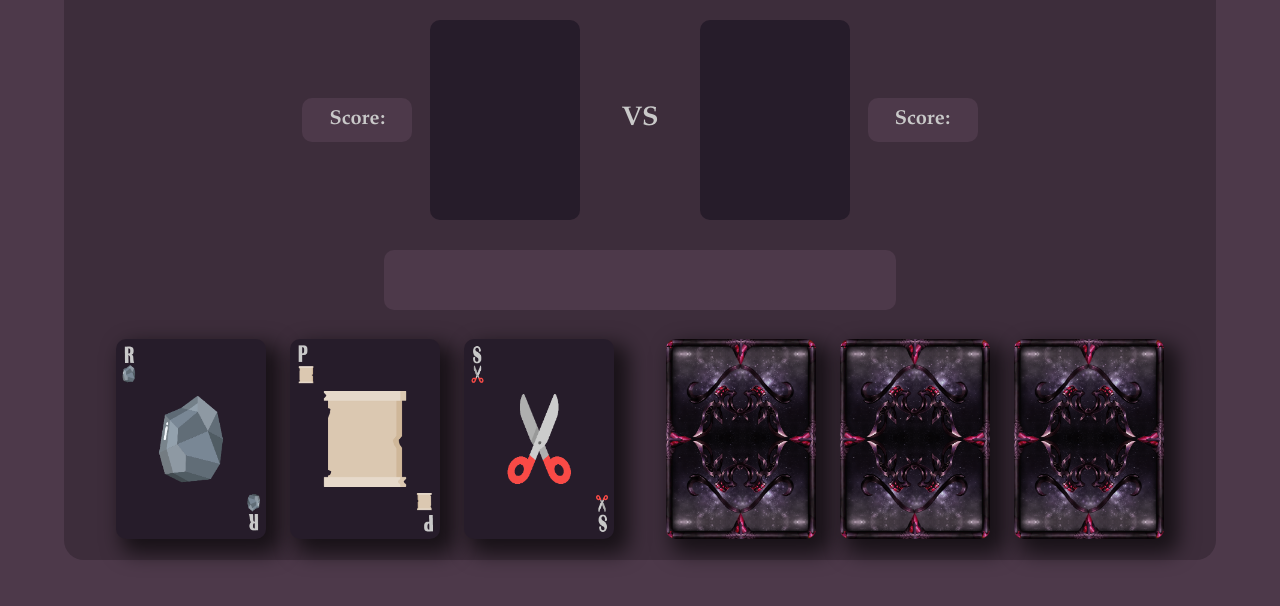
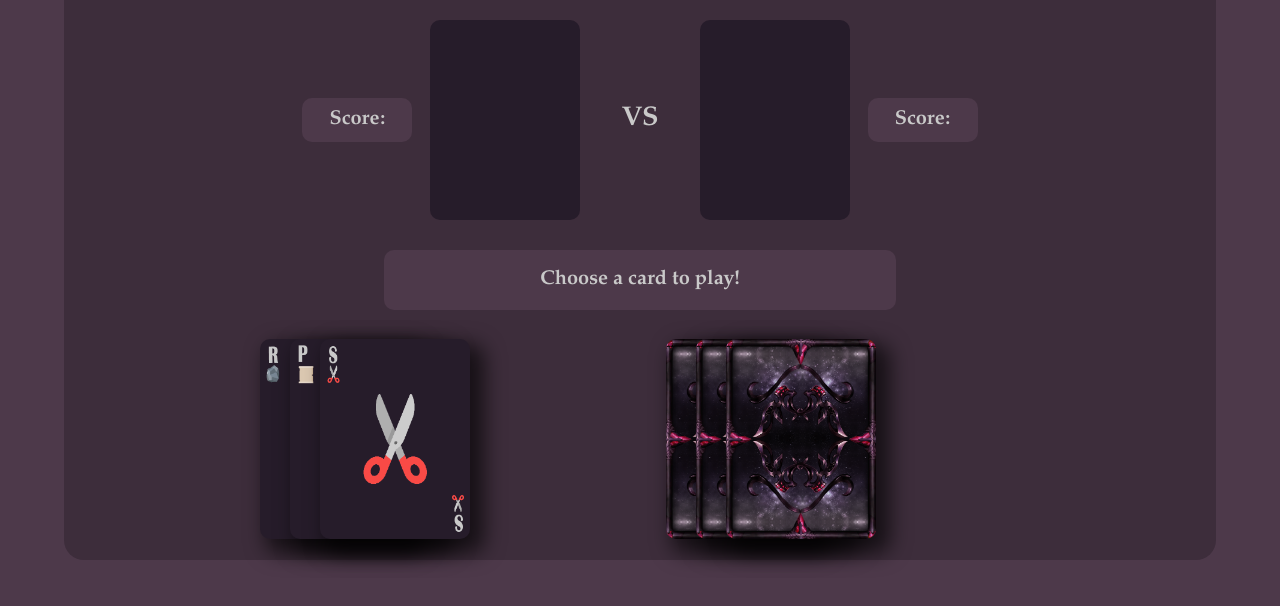
Before and after one commit to alchuu00/rock-paper-scissors, a plain HTML site: page index.html in a window 1280 px wide. Shown: the part 160-766 px from the top of the page. Drawn offline with Linux system fonts and the light colour scheme; a web font is replaced by a local one.

Commit message:
add card stack animation

```diff
--- a/index.html
+++ b/index.html
@@ -21,7 +21,7 @@
       <div class="card-placeholder"></div>
       <div class="score">Score:<span class="computer-score"></span></div>
     </div>
-    <div class="container-text"></div>
+    <div class="container-text">Choose a card to play!</div>
     <div class="container-cards">
       <div class="player-cards">
         <div class="rock"><img src="/img/rock.png"></div>
--- a/script.js
+++ b/script.js
@@ -85,6 +85,7 @@ cards.forEach(card => {
                 playerScore = null;
                 computerScore = null;
                 roundsCounter = 0;
+                message.textContent = 'Choose a card to play!'
                 cards.forEach(element => {
                     element.disabled = false;
                 });
--- a/style.css
+++ b/style.css
@@ -95,7 +95,6 @@ body {
     display: flex;
     flex-direction: row;
     justify-content: space-evenly;
-    cursor: pointer;
 }
 
 .player-cards,
@@ -105,10 +104,25 @@ body {
 }
 
 img {
+    position: relative;
     background-color: #261C2A;
     max-width: 150px;
     border-radius: 10px;
     box-shadow: 10px 10px 20px 5px rgba(0, 0, 0, 0.61);
+    margin-left: -9rem;
+    transition: 0.5s;
+}
+
+.player-cards {
+    cursor: pointer;
+}
+
+.player-cards:hover img {
+    margin-left: 0;
+}
+
+.player-cards img:hover {
+    transform: scale(1.05);
 }
 
 .modal-container {
```
